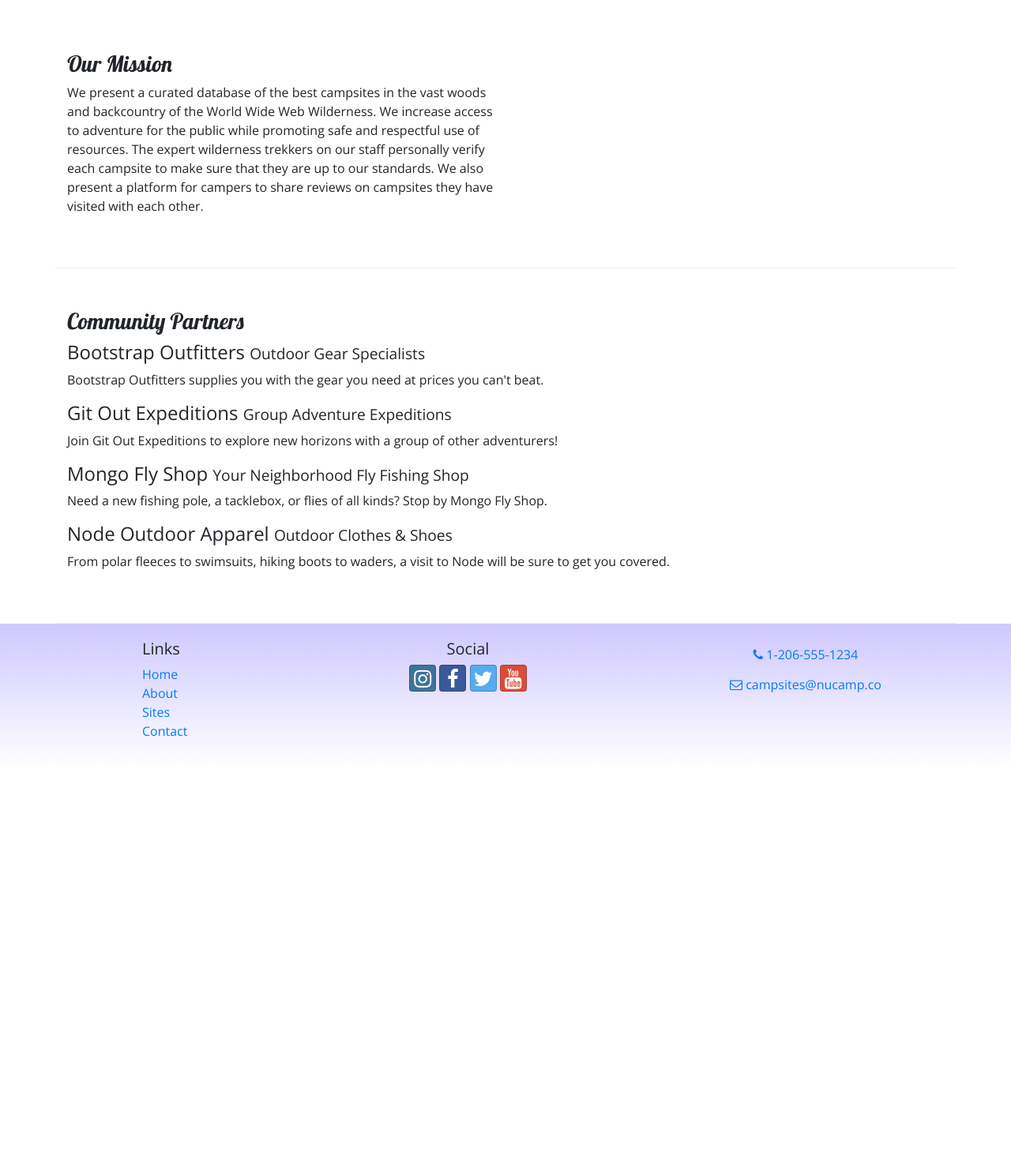
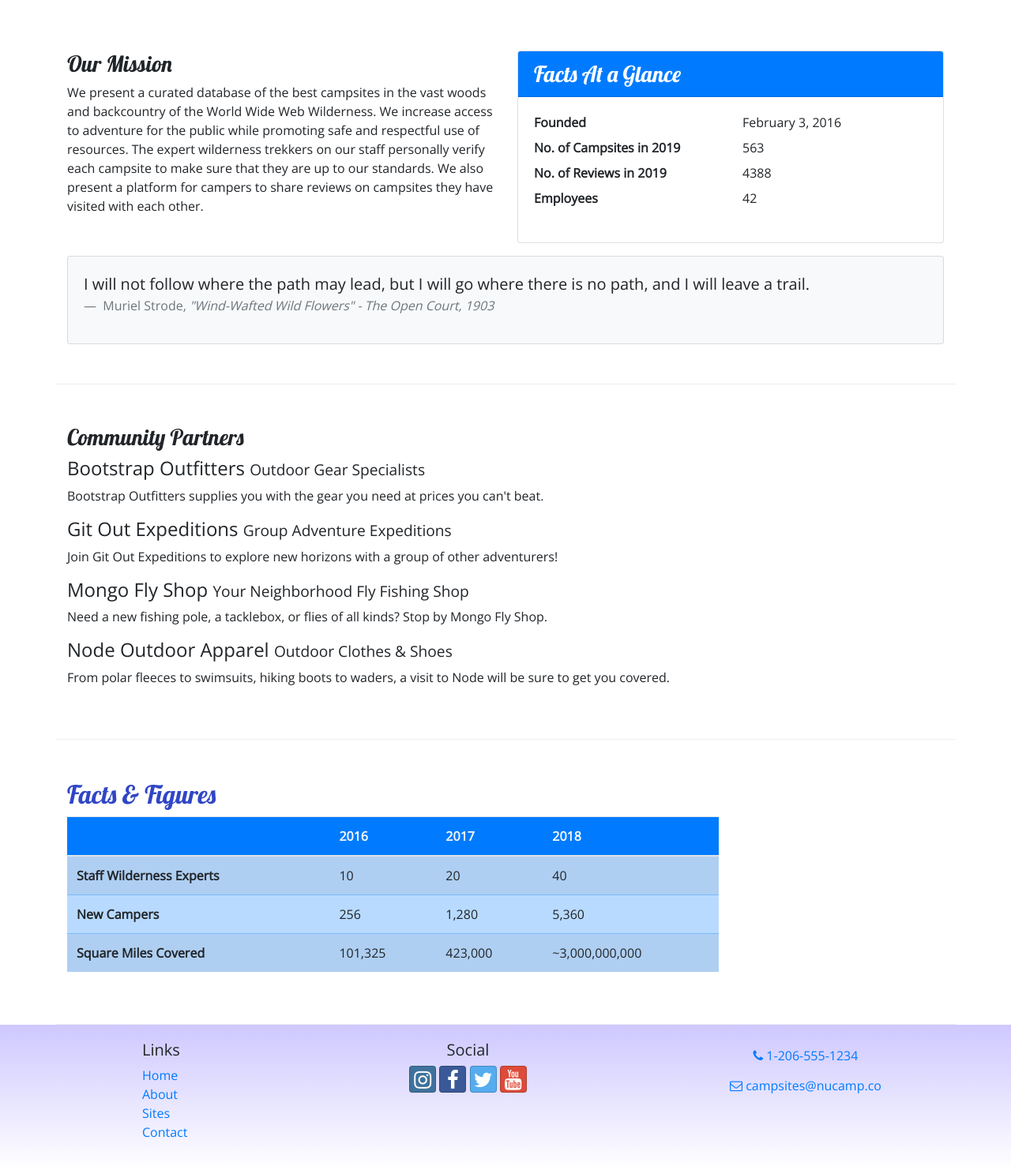
Before and after one commit to bialach/nucampsite, a website: page aboutus.html in a window 1280 px wide. Shown: the part 340-1822 px from the top of the page at 79% size. Before the commit the page ends 1314 px from the top, so only its background shows below. Drawn offline with nearby package versions, Linux system fonts and the light colour scheme.

Commit message:
Tables and Cards

```diff
--- a/aboutus.html
+++ b/aboutus.html
@@ -6,15 +6,12 @@
         <meta name="viewport" content="width=device-width, initial-scale=1" />
 
         <!-- Bootstrap CSS -->
-    <link
-      rel="stylesheet"
-      href="node_modules/bootstrap/dist/css/bootstrap.min.css"
-    />
+        <link rel="stylesheet" href="node_modules/bootstrap/dist/css/bootstrap.min.css" />
 
         <!-- Additional CSS must be placed after Bootstrap CSS -->
         <link rel="stylesheet" href="node_modules/bootstrap-social/bootstrap-social.css" />
         <link rel="stylesheet" href="node_modules/font-awesome/css/font-awesome.min.css" />
-    <link rel="stylesheet" href="https://fonts.googleapis.com/css?family=Lobster|Open+Sans"/>
+        <link rel="stylesheet" href="https://fonts.googleapis.com/css?family=Lobster|Open+Sans" />
         <link rel="stylesheet" href="css/styles.css" />
 
         <title>NuCamp: A Better Way To Camp</title>
@@ -39,10 +36,14 @@
                 </button>
                 <div class="collapse navbar-collapse" id="nucampNavbar">
                 <ul class="navbar-nav">
-                  <li class="nav-item"><a class="nav-link" href="index.html"><i class="fa fa-home fa-lg"></i> Home</a></li>
-                  <li class="nav-item active"><a class="nav-link" href="#"><i class="fa fa-info fa-lg"></i> About</a></li>
-                  <li class="nav-item"><a class="nav-link" href="#"><i class="fa fa-list fa-lg"></i> Sites</a></li>
-                  <li class="nav-item"><a class="nav-link" href="contactus.html"><i class="fa fa-address-card fa-lg"></i> Contact</a></li>
+                    <li class="nav-item"><a class="nav-link" href="index.html"><i class="fa fa-home fa-lg"></i> Home</a>
+                    </li>
+                    <li class="nav-item active"><a class="nav-link" href="#"><i class="fa fa-info fa-lg"></i> About</a>
+                    </li>
+                    <li class="nav-item"><a class="nav-link" href="#"><i class="fa fa-list fa-lg"></i> Sites</a>
+                    </li>
+                    <li class="nav-item"><a class="nav-link" href="contactus.html"><i class="fa fa-address-card fa-lg"></i> Contact</a>
+                    </li>
                 </ul>
                 </div>
             </div>
@@ -60,18 +61,42 @@
             </div>
         </div>
 
-      <div class="row row-content align-items-left">
-        <div class="col col-sm-6 col-md-6 col-lg-6 col-xl-6">
+        <div class="row row-content">
+            <div class="col-sm-6">
             <h3>Our Mission</h3>
             <p>
-            We present a curated database of the best campsites in the vast
-            woods and backcountry of the World Wide Web Wilderness. We increase
-            access to adventure for the public while promoting safe and
-            respectful use of resources. The expert wilderness trekkers on our
-            staff personally verify each campsite to make sure that they are up
-            to our standards. We also present a platform for campers to share
-            reviews on campsites they have visited with each other.
-          </p>
+                We present a curated database of the best campsites in the vast woods and backcountry of the World Wide Web Wilderness. We increase
+                access to adventure for the public while promoting safe and respectful use of resources. The expert wilderness trekkers on our
+                staff personally verify each campsite to make sure that they are up to our standards. We also present a platform for campers to share
+                reviews on campsites they have visited with each other.</p>
+            </div>
+            <div class="col-sm-6">
+            <div class="card">
+                <h3 class="card-header bg-primary text-white">Facts At a Glance</h3>
+                <div class="card-body">
+                <dl class="row">
+                    <dt class="col-6">Founded</dt>
+                    <dd class="col-6">February 3, 2016</dd>
+                    <dt class="col-6">No. of Campsites in 2019</dt>
+                    <dd class="col-6">563</dd>
+                    <dt class="col-6">No. of Reviews in 2019</dt>
+                    <dd class="col-6">4388</dd>
+                    <dt class="col-6">Employees</dt>
+                    <dd class="col-6">42</dd>
+                </dl>
+                </div>
+            </div>
+            </div>
+            <div class="col">
+            <div class="card bg-light mt-3">
+                <blockquote class="blockquote card-body">
+                <p class="mb-0">I will not follow where the path may lead, but I will go where there is no path, and I will leave a trail.</p>
+                <footer class="blockquote-footer">
+                    Muriel Strode,
+                    <cite title="Source Title">"Wind-Wafted Wild Flowers" - The Open Court, 1903</cite>
+                </footer>
+                </blockquote>
+            </div>
             </div>
         </div>
 
@@ -79,34 +104,57 @@
             <div class="col">
             <h3>Community Partners</h3>
             <h4>Bootstrap Outfitters <small>Outdoor Gear Specialists</small></h4>
-          <p class="d-none d-sm-block">
-            Bootstrap Outfitters supplies you with the gear you need at prices
-            you can't beat.
-          </p>
-          <h4>
-            Git Out Expeditions <small>Group Adventure Expeditions</small>
-          </h4>
-          <p class="d-none d-sm-block">
-            Join Git Out Expeditions to explore new horizons with a group of
-            other adventurers!
-          </p>
-          <h4>
-            Mongo Fly Shop <small>Your Neighborhood Fly Fishing Shop</small>
-          </h4>
-          <p class="d-none d-sm-block">
-            Need a new fishing pole, a tacklebox, or flies of all kinds? Stop by
-            Mongo Fly Shop.
-          </p>
+            <p class="d-none d-sm-block">Bootstrap Outfitters supplies you with the gear you need at prices you can't beat.</p>
+            <h4>Git Out Expeditions <small>Group Adventure Expeditions</small></h4>
+            <p class="d-none d-sm-block">Join Git Out Expeditions to explore new horizons with a group of other adventurers!</p>
+            <h4>Mongo Fly Shop <small>Your Neighborhood Fly Fishing Shop</small></h4>
+            <p class="d-none d-sm-block">Need a new fishing pole, a tacklebox, or flies of all kinds? Stop by Mongo Fly Shop.</p>
             <h4>Node Outdoor Apparel <small>Outdoor Clothes & Shoes</small></h4>
-          <p class="d-none d-sm-block">
-            From polar fleeces to swimsuits, hiking boots to waders, a visit to
-            Node will be sure to get you covered.
-          </p>
+            <p class="d-none d-sm-block">From polar fleeces to swimsuits, hiking boots to waders, a visit to Node will be sure to get you covered.</p>
+            </div>
+        </div>
+
+        <div class="row row-content">
+            <div class="col-sm-9">
+                <h2>Facts &amp; Figures</h2>
+                <div class="table-responsive">
+                    <table class="table table-striped">
+                        <thead>
+                            <tr class="bg-primary text-light">
+                                <th></th>
+                                <th>2016</th>
+                                <th>2017</th>
+                                <th>2018</th>
+                            </tr>
+                        </thead>
+                        <tbody class="table-primary">
+                            <tr>
+                                <th>Staff Wilderness Experts</th>
+                                <td>10</td>
+                                <td>20</td>
+                                <td>40</td>
+                            </tr>
+                            <tr>
+                                <th>New Campers</th>
+                                <td>256</td>
+                                <td>1,280</td>
+                                <td>5,360</td>
+                            </tr>
+                            <tr>
+                                <th>Square Miles Covered</th>
+                                <td>101,325</td>
+                                <td>423,000</td>
+                                <td>~3,000,000,000</td>
+                            </tr>
+                        </tbody>
+                    </table>
                 </div>
             </div>
        </div>
 
-    <footer>
+        </div>
+
+        <footer class="site-footer">
         <div class="container">
             <div class="row">
             <div class="col-4 col-sm-2 offset-1">
@@ -125,8 +173,8 @@
                 <a class="btn btn-social-icon btn-twitter" href="http://twitter.com/"><i class="fa fa-twitter"></i></a>
                 <a class="btn btn-social-icon btn-google" href="http://youtube.com/"><i class="fa fa-youtube"></i></a>
             </div>
-        <div class="col-sm-4 text-center">
-            <a role="button" class="btn btn-link" href="tel: +12065551234"><i class="fa fa-phone"></i> 1-206-555-1234</a><br>
+            <div class="col-sm-4 text-center"><a role="button" class="btn btn-link" href="tel: +12065551234"><i class="fa fa-phone"></i> 1-206-555-1234</a>
+                <br />
                 <a role="button" class="btn btn-link" href="mailto: campsites@nucamp.co"><i class="fa fa-envelope-o"></i> campsites@nucamp.co</a>
             </div>
             </div>
--- a/css/styles.css
+++ b/css/styles.css
@@ -14,7 +14,7 @@
   color: #cec8ff;
 }
 
-footer {
+.site-footer {
   background-image: linear-gradient(#cec8ff, white);
   padding: 20px 0;
 }
```
Also changed, not shown: contactus.html (+1 -1 lines), index.html (+1 -1 lines). Lines whose indentation alone changed are shown as unchanged.
